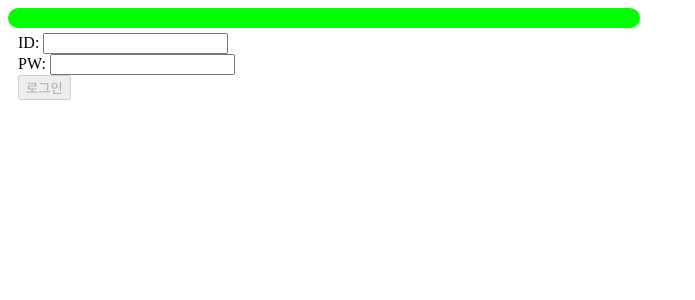
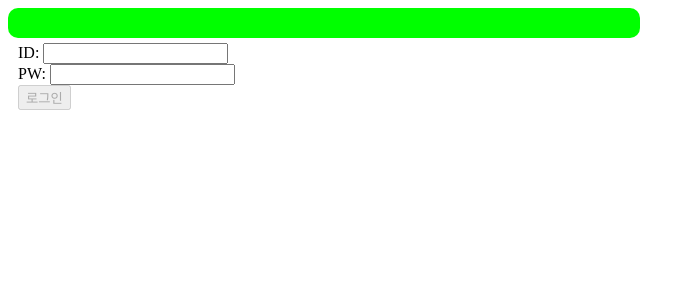
Before and after one commit to dwhddnjs/Simple-Vue.js, a Vue app in the folder vue-form/: page / in a window 1280 px wide. Shown: the top 300 px of the page, without its empty margins (0-695 px from the left). Built offline with nearby package versions, Linux system fonts and the light colour scheme.

Commit message:
fixed code

```diff
--- a/vue-form/src/components/LoadingBar.vue
+++ b/vue-form/src/components/LoadingBar.vue
@@ -11,7 +11,7 @@ export default {
 
 <style scoped>
     .progress {
-        height: 20px;
+        height: 30px;
         background: lime;
         width: 50%;
         transition: width 700ms linear;
```
